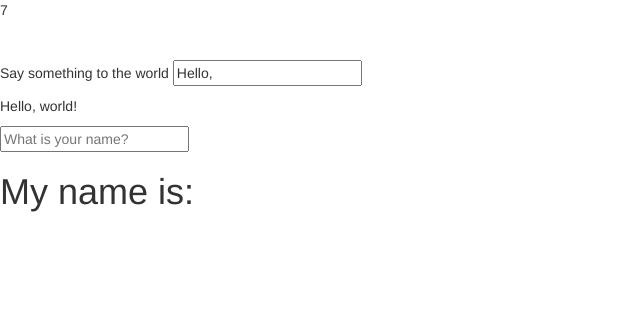
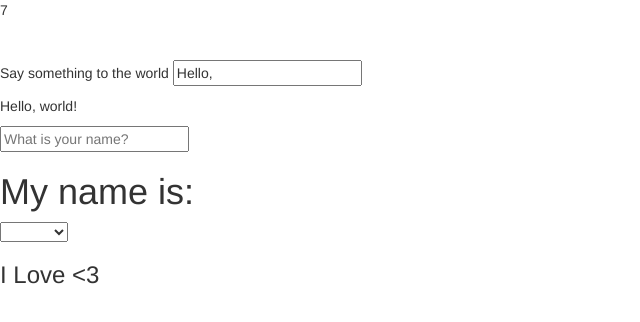
Before and after one commit to KayTV/angular-practice, a website: page src/index.html in a window 1280 px wide. Shown: the whole page, without its empty margins (0-640 px from the left). Drawn offline with nearby package versions, Linux system fonts and the light colour scheme.

Commit message:
ng model

```diff
--- a/src/index.html
+++ b/src/index.html
@@ -17,6 +17,14 @@
     <input type="text" ng-model="name" placeholder="What is your name?">
     <h1>My name is: {{name}}</h1>
 
+    <select name="cars" ng-model="animal">
+      <option value="dog">Dog</option>
+      <option value="cat">Cat</option>
+      <option value="neither">Neither</option>
+    </select>
+
+    <h3>I Love {{animal}} <3</h3>
+
     <script src="https://code.jquery.com/jquery-2.1.4.min.js"></script>
     <script src="http://cdnjs.cloudflare.com/ajax/libs/underscore.js/1.8.3/underscore-min.js"></script>
     <script src="https://maxcdn.bootstrapcdn.com/bootstrap/3.3.5/js/bootstrap.min.js"></script>
```
